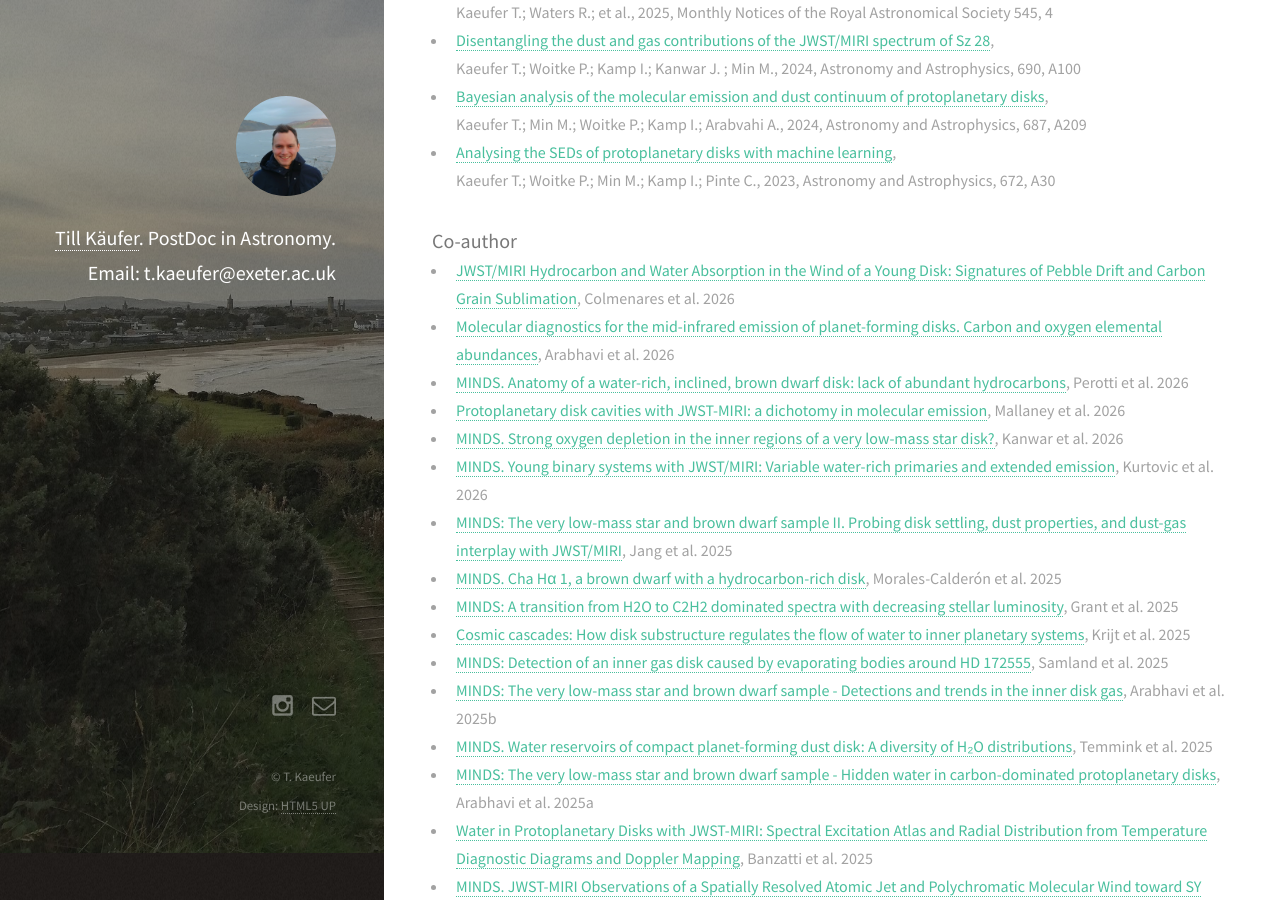
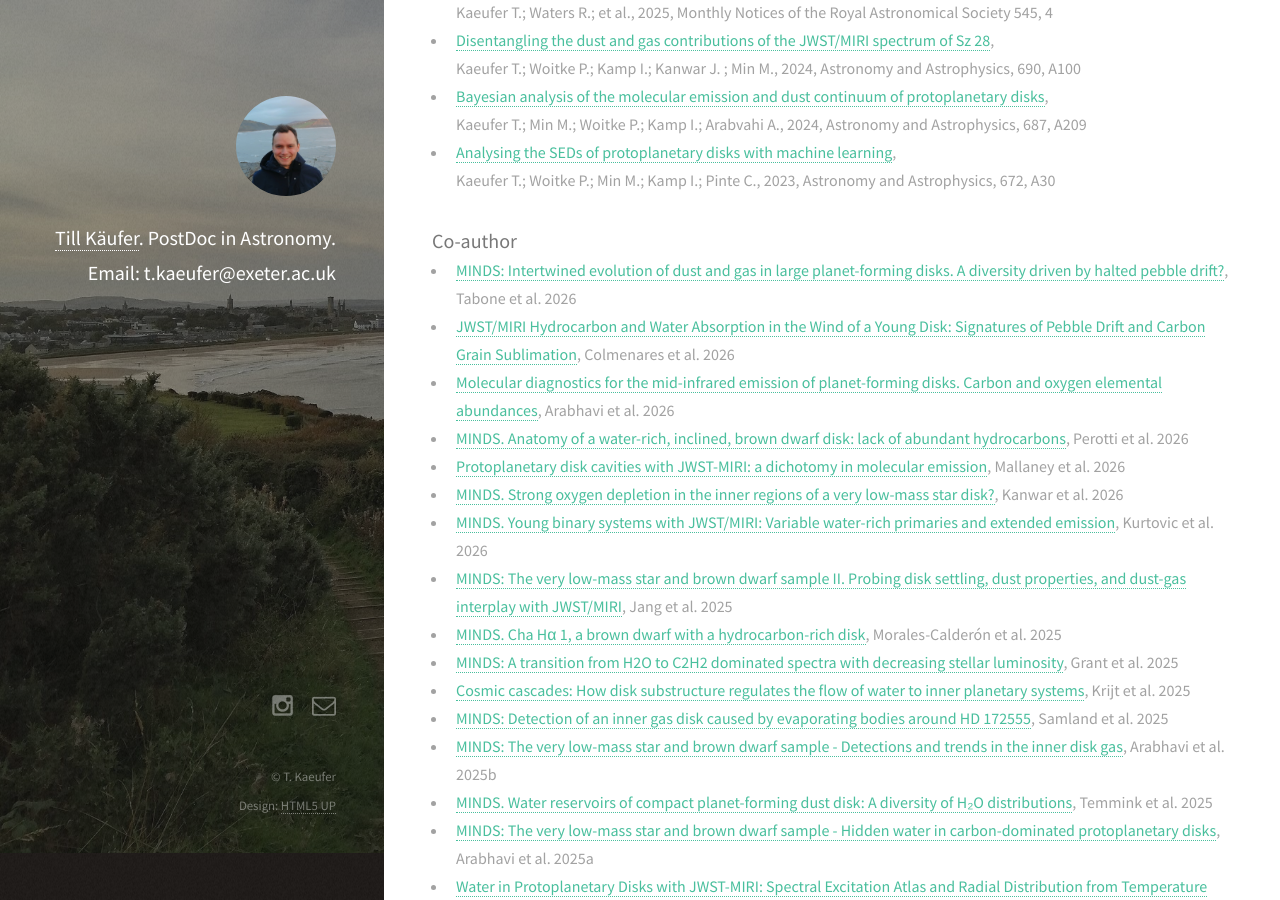
Before and after one commit to tillkaeufer/tillkaeufer.github.io, a Jekyll site: the page built from _posts/2020-10-06-publications.markdown, in a window 1280 px wide and 900 px high, scrolled down 932 px. Built offline with Jekyll 4.4.1, drawn with Linux system fonts in a browser that asks for light colours; nearby versions of some CDN libraries.

Commit message:
add giant paper

```diff
--- a/_posts/2020-10-06-publications.markdown
+++ b/_posts/2020-10-06-publications.markdown
@@ -22,6 +22,7 @@ Kaeufer T.; Woitke P.; Min M.; Kamp I.; Pinte C., 2023, Astronomy and Astrophysi
 
 ### Co-author
 
++ [MINDS: Intertwined evolution of dust and gas in large planet-forming disks. A diversity driven by halted pebble drift?](https://arxiv.org/abs/2604.21803){:target="_blank"}, Tabone et al. 2026
 + [JWST/MIRI Hydrocarbon and Water Absorption in the Wind of a Young Disk: Signatures of Pebble Drift and Carbon Grain Sublimation](https://arxiv.org/abs/2604.12242){:target="_blank"}, Colmenares et al. 2026
 + [Molecular diagnostics for the mid-infrared emission of planet-forming disks. Carbon and oxygen elemental abundances](https://arxiv.org/abs/2602.16030){:target="_blank"}, Arabhavi et al. 2026
 + [MINDS. Anatomy of a water-rich, inclined, brown dwarf disk: lack of abundant hydrocarbons](https://iopscience.iop.org/article/10.3847/1538-4357/ae2793){:target="_blank"}, Perotti et al. 2026
```
